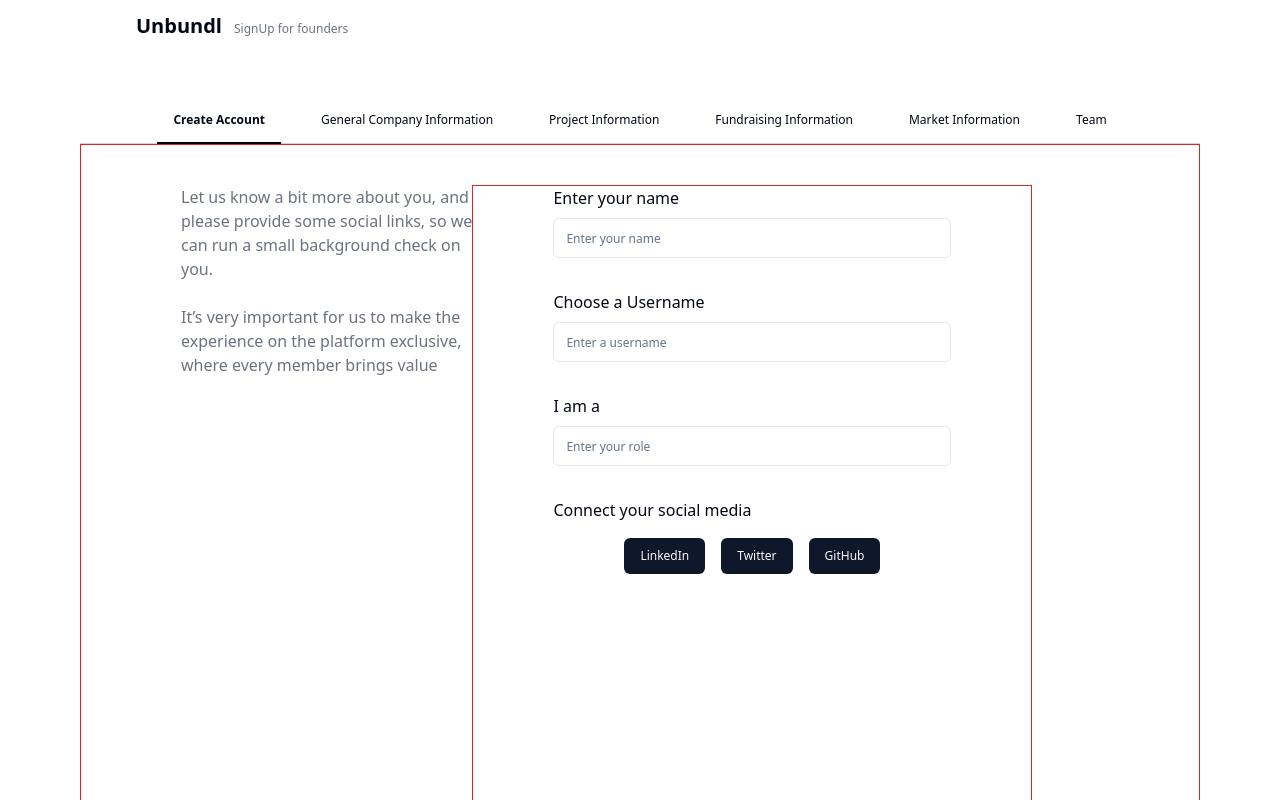
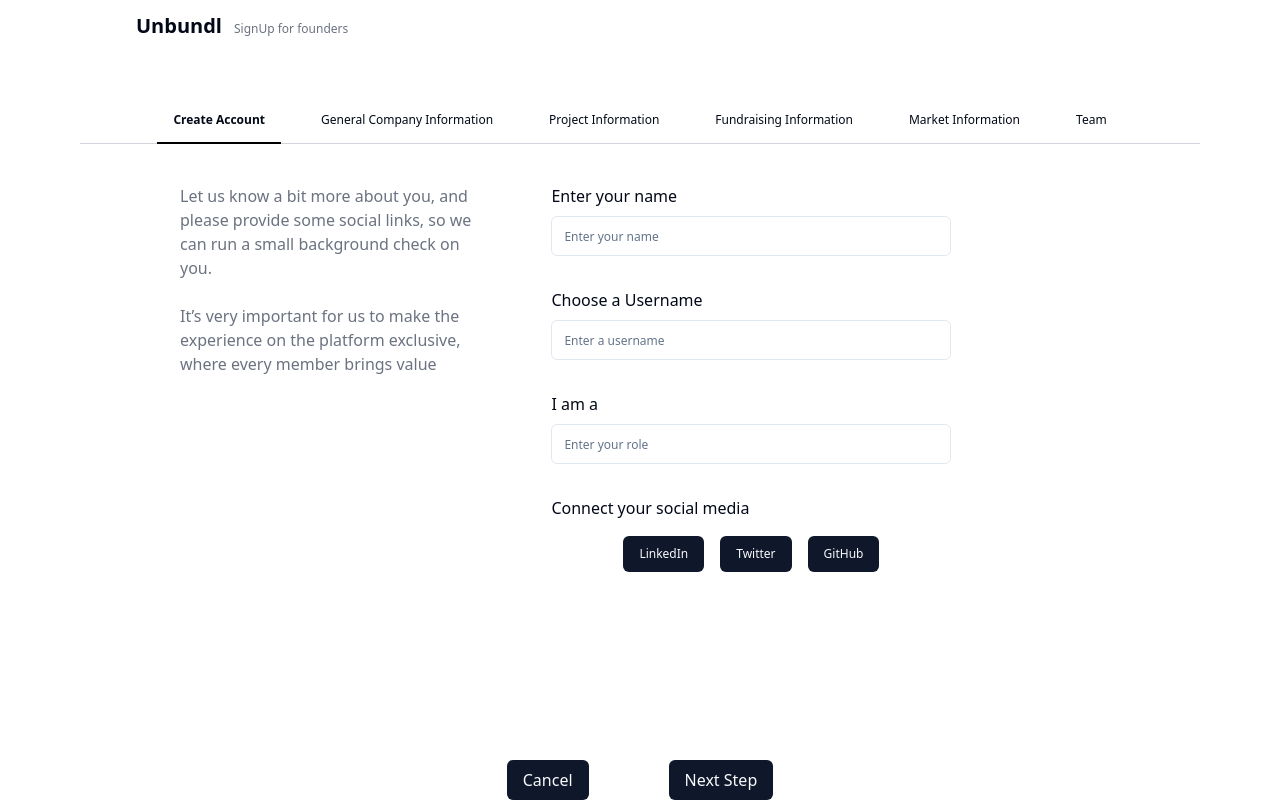
Before and after one commit to ShaikhNabeelShabbir/unbundl-web, a React (Vite) app: page / in a window 1280 px wide. Shown: the top 800 px of the page. Built offline with nearby package versions, Linux system fonts and the light colour scheme.

Commit message:
input width adjusted bottom buttons fixed

```diff
--- a/src/components/forms/CreateAccountForm.tsx
+++ b/src/components/forms/CreateAccountForm.tsx
@@ -32,7 +32,7 @@ export function CreateAccountForm() {
   }
 
   return (
-    <div className="main-div flex flex-col min-h-screen px-20 border border-red-600">
+    <div className="main-div flex flex-col min-h-screen px-20">
       <div className="flex flex-row py-10 px-5 flex-grow">
         <div className="w-260 h-168 font-normal text-justify text-16 text-gray-500">
           Let us know a bit more about you, and
@@ -42,7 +42,7 @@ export function CreateAccountForm() {
           <br /> experience on the platform exclusive,
           <br /> where every member brings value
         </div>
-        <div className="px-20 justify-center border border-red-600 w-[560px]">
+        <div className="px-20 justify-center w-[560px]">
           <Form {...form}>
             <form onSubmit={form.handleSubmit(onSubmit)} className="space-y-8">
               <FormField
--- a/src/components/forms/FundraisingInformationForm.tsx
+++ b/src/components/forms/FundraisingInformationForm.tsx
@@ -45,7 +45,7 @@ export function FundraisingIformationForm() {
             <br />
             us with a cap table.
           </div>
-          <div className="px-20 justify-center border border-red-600 w-[560px]">
+          <div className="px-20 justify-center w-[560px]">
             <Form {...form}>
               <form
                 onSubmit={form.handleSubmit(onSubmit)}
--- a/src/components/forms/GeneralCompanyInformationForm.tsx
+++ b/src/components/forms/GeneralCompanyInformationForm.tsx
@@ -49,7 +49,7 @@ export function GeneralCompanyInformationForm() {
             investors, advisors or <br />
             great talent for your company.
           </div>
-          <div className="px-20 justify-center border border-red-600 w-[560px]">
+          <div className="px-20 justify-center w-[560px]">
             <Form {...form}>
               <form
                 onSubmit={form.handleSubmit(onSubmit)}
--- a/src/components/forms/MarketInformationForm.tsx
+++ b/src/components/forms/MarketInformationForm.tsx
@@ -45,7 +45,7 @@ export function MarketInformationForm() {
             Show your potential investors that
             <br /> you are in the right market.
           </div>
-          <div className="px-20 justify-center border border-red-600 w-[560px]">
+          <div className="px-20 justify-center w-[560px]">
             <Form {...form}>
               <form
                 onSubmit={form.handleSubmit(onSubmit)}
--- a/src/components/forms/ProjectInformationForm.tsx
+++ b/src/components/forms/ProjectInformationForm.tsx
@@ -42,7 +42,7 @@ export function ProjectInformationForm() {
             Answer these questions carefully, this
             <br /> is what matters to investors.
           </div>
-          <div className="px-20 justify-center border border-red-600 w-[560px]">
+          <div className="px-20 justify-center w-[560px]">
             <Form {...form}>
               <form
                 onSubmit={form.handleSubmit(onSubmit)}
--- a/src/pages/admin/signup.tsx
+++ b/src/pages/admin/signup.tsx
@@ -52,7 +52,7 @@ const Signup = () => {
       </div>
       <Navbar setStep={setStep} currentStep={step} />
       {renderForm()}
-      <div className="flex justify-center gap-20 py-5 mt-auto">
+      <div className="fixed bottom-0 left-0 right-0 z-50 flex justify-center gap-20 bg-white">
         <Button className="flex text-base" onClick={handleCancel}>
           Cancel
         </Button>
```
